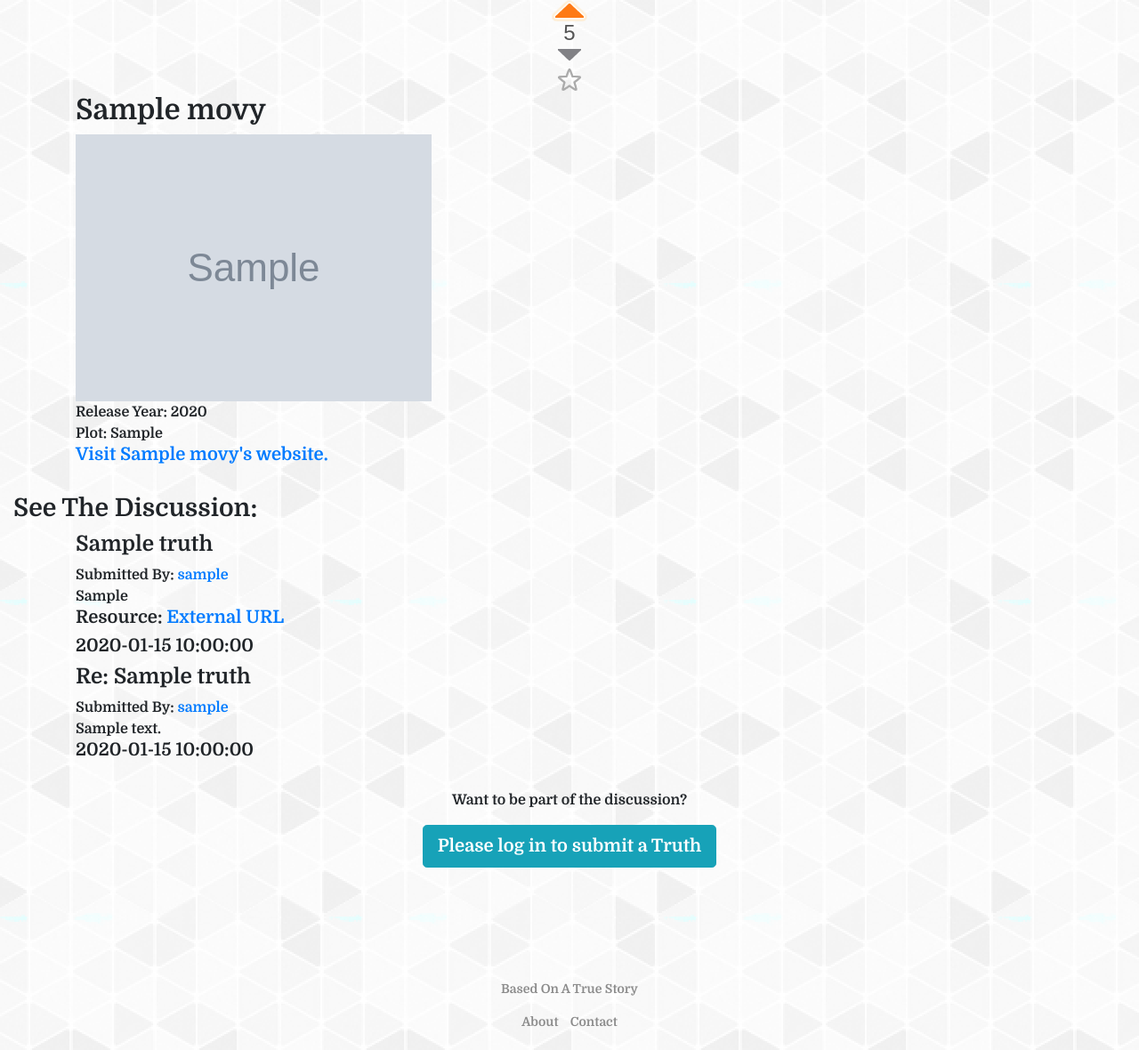
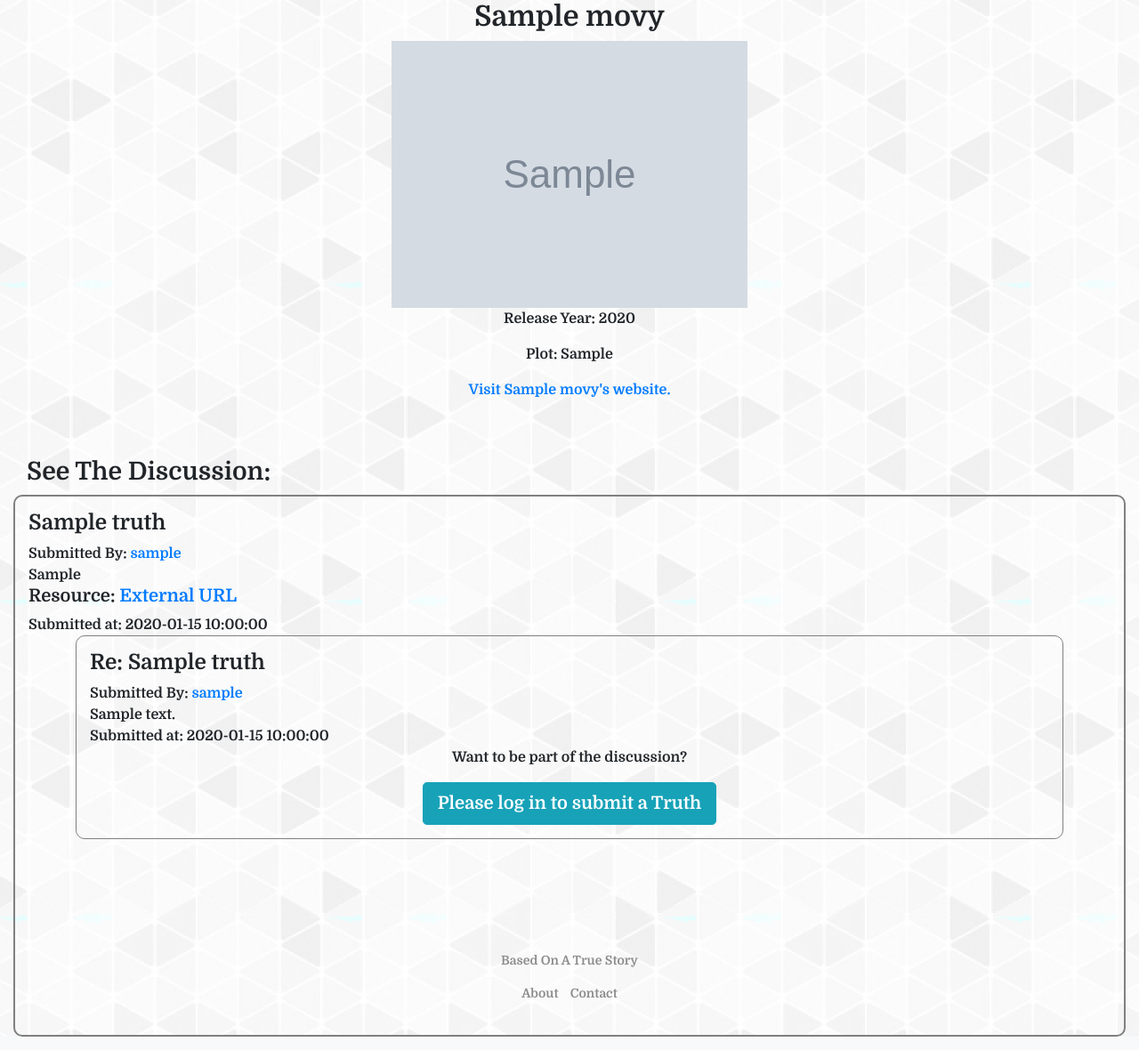
Before and after one commit to TrishVelazquez/based-on-a-true-story, a Flask app: page /movies/1 in a window 1280 px wide. Shown: the part 66-1246 px from the top of the page at 89% size. Run offline with Flask 2, Linux system fonts and the light colour scheme; tables that the repository leaves empty hold one stand-in row (values such as "Sample post"); grey boxes marked "Sample" are stand-in pictures; some libraries are stand-ins or nearby versions.

Commit message:
Fixed forum layout, commented out voting

```diff
--- a/static/css/stylesheet.css
+++ b/static/css/stylesheet.css
@@ -13,24 +13,21 @@ body {
     padding: 32px;
 }
 
-.row {
+#movie-row {
     display: -ms-flexbox;
     display: flex;
     -ms-flex-wrap: wrap;
     flex-wrap: wrap;
-    padding: 0 4px;
+    padding: 0 8px;
 }
 
 #footer {
-    /*position: fixed;*/
     bottom: 0;
     width: 100%;
-    /*background-color: #E9ECEF;*/
     color: #8B8B8B;
     margin: 0;
     font-family: 'Domine', serif;
     font-size: 14px;
-
 }
 
 #flashed-messages {
@@ -38,3 +35,22 @@ body {
     margin: 2;
     border-style: hidden;
 }
+
+#replies {
+    padding:15px;
+    border: 1px solid gray;
+    border-radius: 10px;
+}
+
+#truths {
+    padding: 15px;
+    border: 2px solid gray;
+    border-radius: 10px;
+}
+
+#truth-submission-form {
+    padding:15px;
+    border: 1px solid gray;
+    border-radius: 10px;
+
+}
--- a/templates/movie_info_message_board.html
+++ b/templates/movie_info_message_board.html
@@ -14,7 +14,7 @@
 </style>
 
 
-<script src="http://ajax.googleapis.com/ajax/libs/jquery/1.10.1/jquery.min.js"></script>
+<!-- <script src="http://ajax.googleapis.com/ajax/libs/jquery/1.10.1/jquery.min.js"></script>
 <script src="lib/jquery.upvote.js"></script>
 <link rel="stylesheet" href="../static/lib/jquery.upvote.css">
 
@@ -23,31 +23,51 @@
     <span class="count">0</span>
     <a class="downvote"></a>
     <a class="star"></a>
-</div>
+</div> -->
 
     <div class="container">
+        <div class="row">
+            <div class="col text-center">
 
         <h2>{{ movie.title }}</h2>
         <img src={{ movie.poster }}>
-        <br>Release Year: {{ movie.year }}
-        <br>Plot: {{ movie.plot }}
+        <p>Release Year: {{ movie.year }}</p>
+        <p>Plot: {{ movie.plot }}</p>
 
             {% if movie.website_url != "N/A" %}
-                <h5><a href="{{ movie.website_url }}">Visit {{ movie.title }}'s website.</a></h5>
+                <p><a href="{{ movie.website_url }}">Visit {{ movie.title }}'s website.</a></p>
             {% endif %}
+            <br>
+            <br>
+        </div>
+        </div>
 
     </div>
 
     <!-- If statement to check if movie Truths exist -->
     <!-- If exist, display the submitted Truths -->
 
+
+
     {% if movie_truths %}
 
-        <br><h3>See The Discussion: </h3>
+<div class="container-fluid">
+    <div class="row">
+        <div class="col">
+<h3>See The Discussion: </h3>
+</div>
+</div>
+</div>
+
+
+
 
         {% for truth in movie_truths %}
 
-            <div class="container">
+<div class="container-fluid">
+    <div class="row">
+        <div class="col" id="truths">
+
 
                 <h4>{{ truth.truth_title }}</h4>
                 Submitted By: <a href="/user/{{ truth.user_id}}">{{ truth.username }}</a>
@@ -59,10 +79,10 @@
                     <h5>Resource: <a href="{{ truth.resource_submission }}">External URL</a></h5>
 
                 {% endif %}
-                <h5>{{ truth.date_submitted }}</h5>
-                <script>$('#topic').upvote({count: 5, upvoted: 1});</script>
+                Submitted at: {{ truth.date_submitted }}
+<!--                 <script>$('#topic').upvote({count: 5, upvoted: 1});</script> -->
 
-            </div>
+
 
             <!-- Reply field. Movie_id and _truth_id passed in sub rosa -->
             <!-- Reply field will appear for every Truth -->
@@ -70,17 +90,22 @@
             {% if "active_user" in session %}
 
 
-            <form action="/add-reply" method="POST">
+            <div class="row">
+    <div class="col">
+        <form id="reply-main-comment" method="POST" action="/add-reply">
             <fieldset>
-
-                    <br>
             <input type="text" name="comment" required>
             <input class="hidden" type="hidden" name="movie_id" value={{ movie.movie_id }} required>
             <input class="hidden" type="hidden" name="truth_id" value={{ truth.truth_id }} required>
-                    <input type="submit" value="Reply">
-
+            <input type="submit" value="REPLY" class="btn btn-info btn-s">
         </fieldset>
         </form>
+    </div>
+</div>
+
+        </div>
+    </div>
+</div>
 
 
             {% endif %}
@@ -90,33 +115,57 @@
             {% if truth.truth_id == reply.truth_id %}
 
             <!-- For each reply where the truth_id matches, display the replies -->
-
 <div class="container">
+<div class="container-fluid">
+    <div class="row">
+        <div class="col" id="replies">
 
                     <h4>Re: {{ truth.truth_title }}</h4>
                     Submitted By: <a href="/user/{{ reply.user_id}}">{{ reply.username }}</a>
                     <br>{{ reply.comment }}
-                    <h5>{{ reply.date_submitted }}</h5>
-                                    <script>$('#topic').upvote({count: 5, upvoted: 1});</script>
+               <br>
+                    Submitted at: {{ reply.date_submitted }}
+            <!--                         <script>$('#topic').upvote({count: 5, upvoted: 1});</script> -->
 
 
-                </div>
+
 
                 <!-- Also display reply field for each other reply -->
                 {% if "active_user" in session %}
 
 
-                <form action="/add-reply" method="POST">
+<div class="row">
+    <div class="col">
+        <form id="reply-sub-comment" method="POST" action="/add-reply">
+            <fieldset>
+            <input type="text" name="comment" required>
+            <input class="hidden" type="hidden" name="movie_id" value={{ movie.movie_id }} required>
+            <input class="hidden" type="hidden" name="truth_id" value={{ truth.truth_id }} required>
+            <input type="submit" value="REPLY" class="btn btn-info btn-s">
+        </fieldset>
+        </form>
+    </div>
+</div>
+
+
+
+
+
+
+<!--                 <form action="/add-reply" method="POST">
                     <fieldset>
 
                         <br>
                         <input type="text" name="comment" required>
-                        <input class="hidden" type="hidden" name="movie_id" value={{ movie.movie_id }} required>
-                        <input class="hidden" type="hidden" name="truth_id" value={{ truth.truth_id }} required>
+
                         <input type="submit" value="Reply">
 
                     </fieldset>
-                </form>
+                </form> -->
+</div>
+</div>
+</div>
+</div>
 
 
 
@@ -130,34 +179,48 @@
 
     {% else %}
 
-        Boo! There are no Truths here yet.
-
+<div class="container-fluid">
+    <div class="row">
+        <div class="col">
+<h3>Boo! There are no Truths here yet. </h3>
+</div>
+</div>
+</div>
     {% endif %}
 
     <!-- If statement to check for active user -->
 
     {% if "active_user" in session %}
 
-        <div class="container">
+
+
+<div class="container-fluid">
+    <div class="row">
+        <div class="col" id="truth-submission-form">
 
             <form action="/movies/{{ movie.movie_id }}" method="POST">
                 <fieldset>
 
-                    <label><h4>Add your Truth</label></h4>
+                    <label><h4>Add a Truth</label></h4>
+                    <p>What's the real story?</p>
                     <br>
-                    Title your Truth: <input type="text" name="title" required>
+                    Title: <input type="text" name="title" required>
                     <br>
-                    What's your Truth? <input type="text" name="truth" required>
+                    Body: <input type="text" name="truth" required>
                     <br>
-                    Got any proof? <input type="url" name="resource">
-                    <input type="submit" value="Add my truth!">
+                    Resource: <input type="url" name="resource">
+                    <input type="submit" value="SUBMIT" class="btn btn-info btn-s">
                     <br>
                     <br>
 
                 </fieldset>
             </form>
 
+
 </div>
+</div>
+</div>
+
 
     {% else %}
 <br>
--- a/templates/movie_list.html
+++ b/templates/movie_list.html
@@ -11,7 +11,7 @@
 <div class="header"><h1> Movies people are talking about.</h1>
 </div>
 
-<div class="row">
+<div class="row" id="movie-row">
 
 {% for movie in movies %}
 
```
Lines whose indentation alone changed are shown as unchanged.
